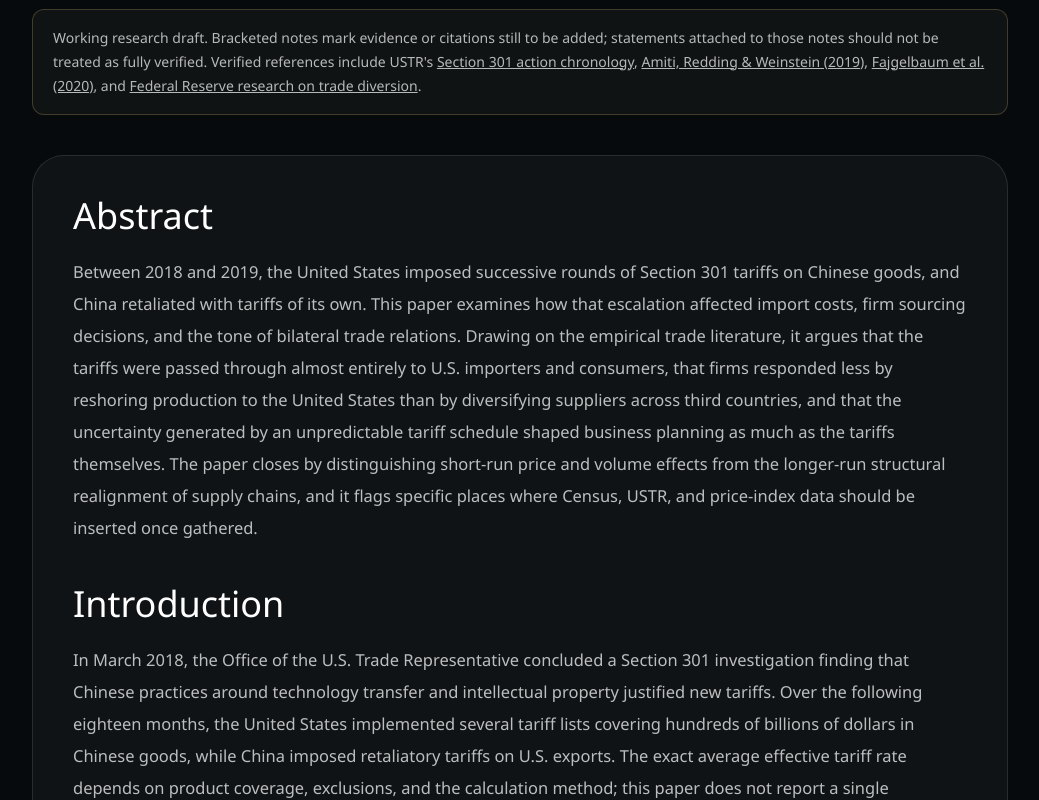
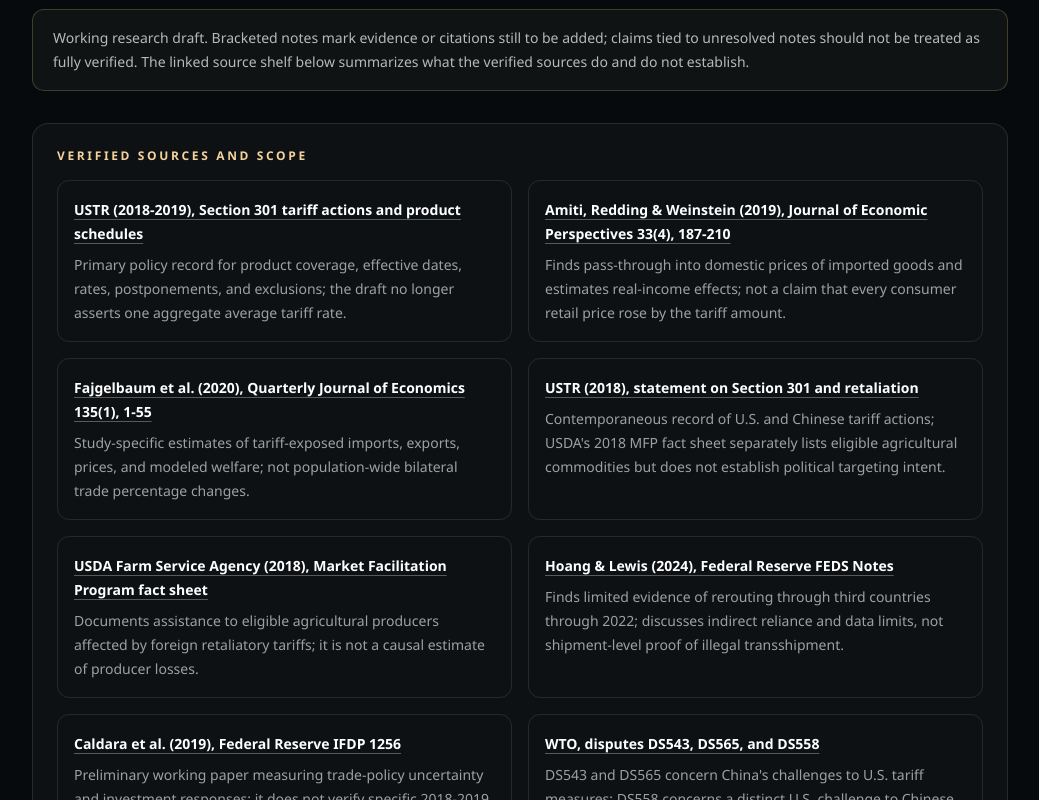
Before and after one commit to AbhinavRamakrishnan1/us-china-trade-project, a Next.js app in the folder website/: page /trade-war-shock/paper in a window 1280 px wide. Shown: the part 420-1220 px from the top of the page, without its empty margins (120-1159 px from the left). Built offline with nearby package versions, Linux system fonts and the light colour scheme.

Commit message:
fix Netlify base directory

```diff
--- a/website/app/covid-supply-chain-disruptions/paper/page.tsx
+++ b/website/app/covid-supply-chain-disruptions/paper/page.tsx
@@ -133,7 +133,7 @@
         </h1>
 
         <aside className="mt-6 rounded-xl border border-amber-200/20 bg-amber-100/[0.04] px-5 py-4 text-sm leading-6 text-white/70" role="note">
-          Working research draft. Bracketed notes mark evidence or citations still to be added; statements attached to those notes should not be treated as fully verified. Federal Reserve context: <a className="underline" href="https://www.federalreserve.gov/monetarypolicy/2021-07-mpr-part1.htm" target="_blank" rel="noreferrer">July 2021 Monetary Policy Report</a> and <a className="underline" href="https://www.federalreserve.gov/econres/notes/feds-notes/bottlenecks-shortages-and-soaring-prices-in-the-us-economy-20220624.html" target="_blank" rel="noreferrer">2022 bottlenecks analysis</a>. These support aggregate demand/logistics context, not all China-specific claims below.
+          Working research draft. Bracketed notes mark evidence or citations still to be added; claims tied to unresolved notes should not be treated as fully verified. The evidence shelf below describes the scope and limitations of each source.
         </aside>
 
         <section className="mt-8 rounded-2xl border border-white/10 bg-white/[0.03] p-6" aria-labelledby="verified-sources-title">
--- a/website/app/trade-war-shock/paper/page.tsx
+++ b/website/app/trade-war-shock/paper/page.tsx
@@ -89,6 +89,17 @@
   "A trade policy uncertainty index dataset (Caldara et al. or equivalent), for the uncertainty-investment chart.",
 ];
 
+const verifiedReferences = [
+  { label: "USTR (2018-2019), Section 301 tariff actions and product schedules", note: "Primary policy record for product coverage, effective dates, rates, postponements, and exclusions; the draft no longer asserts one aggregate average tariff rate.", href: "https://ustr.gov/issue-areas/enforcement/section-301-investigations/tariff-actions" },
+  { label: "Amiti, Redding & Weinstein (2019), Journal of Economic Perspectives 33(4), 187-210", note: "Finds pass-through into domestic prices of imported goods and estimates real-income effects; not a claim that every consumer retail price rose by the tariff amount.", href: "https://www.aeaweb.org/articles?id=10.1257/jep.33.4.187" },
+  { label: "Fajgelbaum et al. (2020), Quarterly Journal of Economics 135(1), 1-55", note: "Study-specific estimates of tariff-exposed imports, exports, prices, and modeled welfare; not population-wide bilateral trade percentage changes.", href: "https://academic.oup.com/qje/article/135/1/1/5626442" },
+  { label: "USTR (2018), statement on Section 301 and retaliation", note: "Contemporaneous record of U.S. and Chinese tariff actions; USDA's 2018 MFP fact sheet separately lists eligible agricultural commodities but does not establish political targeting intent.", href: "https://ustr.gov/about-us/policy-offices/press-office/press-releases/2018/july/statement-us-trade-representative" },
+  { label: "USDA Farm Service Agency (2018), Market Facilitation Program fact sheet", note: "Documents assistance to eligible agricultural producers affected by foreign retaliatory tariffs; it is not a causal estimate of producer losses.", href: "https://www.fsa.usda.gov/sites/default/files/documents/Market_Facilitation_Program_Fact_Sheet_September_2018B.pdf" },
+  { label: "Hoang & Lewis (2024), Federal Reserve FEDS Notes", note: "Finds limited evidence of rerouting through third countries through 2022; discusses indirect reliance and data limits, not shipment-level proof of illegal transshipment.", href: "https://www.federalreserve.gov/econres/notes/feds-notes/as-the-u-s-is-derisking-from-china-Other-foreign-u-s-suppliers-are-relying-more-on-chinese-imports-20240802.html" },
+  { label: "Caldara et al. (2019), Federal Reserve IFDP 1256", note: "Preliminary working paper measuring trade-policy uncertainty and investment responses; it does not verify specific 2018-2019 shipment-frontloading claims.", href: "https://www.federalreserve.gov/econres/ifdp/files/ifdp1256.pdf" },
+  { label: "WTO, disputes DS543, DS565, and DS558", note: "DS543 and DS565 concern China's challenges to U.S. tariff measures; DS558 concerns a distinct U.S. challenge to Chinese duties following Section 232 actions.", href: "https://www.wto.org/english/tratop_e/dispu_e/cases_e/ds543_e.htm" },
+];
+
 export default function TradeWarShockPaperPage() {
   return (
     <main className="min-h-screen bg-[#070a0d] text-white">
@@ -102,8 +113,20 @@
         </h1>
 
         <aside className="mt-6 rounded-xl border border-amber-200/20 bg-amber-100/[0.04] px-5 py-4 text-sm leading-6 text-white/70" role="note">
-          Working research draft. Bracketed notes mark evidence or citations still to be added; statements attached to those notes should not be treated as fully verified. Verified references include USTR&apos;s <a className="underline" href="https://ustr.gov/issue-areas/enforcement/section-301-investigations/section-301-china/200-billion-trade-action" target="_blank" rel="noreferrer">Section 301 action chronology</a>, <a className="underline" href="https://www.aeaweb.org/articles?id=10.1257/jep.33.4.187" target="_blank" rel="noreferrer">Amiti, Redding &amp; Weinstein (2019)</a>, <a className="underline" href="https://www.nber.org/papers/w25638" target="_blank" rel="noreferrer">Fajgelbaum et al. (2020)</a>, and <a className="underline" href="https://www.federalreserve.gov/econres/notes/feds-notes/global-trade-patterns-in-the-wake-of-the-2018-2019-u-s-china-tariff-hikes-20240412.html" target="_blank" rel="noreferrer">Federal Reserve research on trade diversion</a>.
+          Working research draft. Bracketed notes mark evidence or citations still to be added; claims tied to unresolved notes should not be treated as fully verified. The linked source shelf below summarizes what the verified sources do and do not establish.
         </aside>
+
+        <section className="mt-8 rounded-2xl border border-white/10 bg-white/[0.03] p-6" aria-labelledby="verified-sources-title">
+          <h2 id="verified-sources-title" className="text-xs font-bold uppercase tracking-[0.22em] text-[var(--accent-soft)]">Verified sources and scope</h2>
+          <div className="mt-4 grid gap-4 md:grid-cols-2">
+            {verifiedReferences.map((source) => (
+              <article key={source.href} className="rounded-xl border border-white/10 p-4">
+                <a className="text-sm font-semibold text-white underline decoration-white/30 underline-offset-4" href={source.href} target="_blank" rel="noreferrer">{source.label}</a>
+                <p className="mt-2 text-sm leading-6 text-white/60">{source.note}</p>
+              </article>
+            ))}
+          </div>
+        </section>
 
         <div className="mt-10 rounded-[2rem] border border-white/10 bg-white/[0.04] p-8 sm:p-10">
           {paperSections.map((section) => (
```
Also changed, not shown: website/app/post-covid-recovery-pattern/paper/page.tsx (+5 -3 lines), 2 other files (tests, documents, lock files or other folders).
